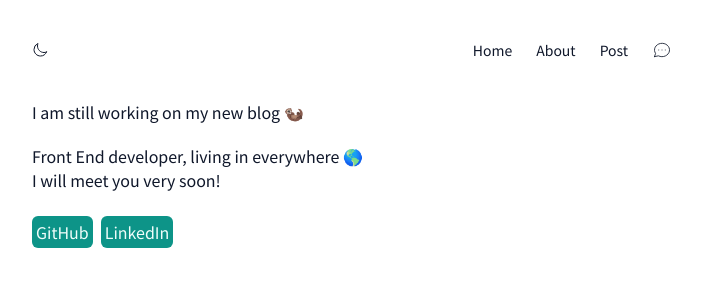
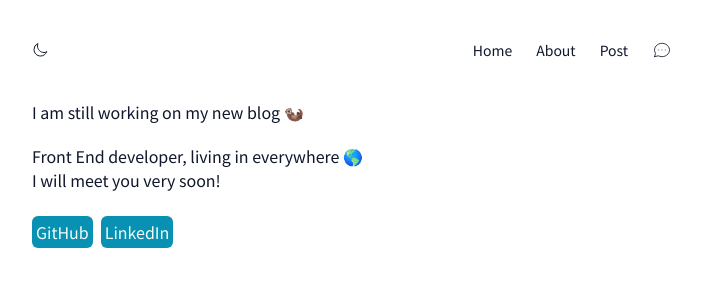
Before and after one commit to tamoimi/tami-dev-blog, a Next.js app: page /about in a window 1280 px wide. Shown: the top 300 px of the page, without its empty margins (288-989 px from the left). Built offline with nearby package versions, Linux system fonts and the light colour scheme.

Commit message:
style: changed button bg

```diff
--- a/app/about/page.tsx
+++ b/app/about/page.tsx
@@ -10,10 +10,10 @@ const About = () => {
           Front End developer, living in everywhere 🌎 <br /> I will meet you very soon!
         </p>
         <div className="flex space-x-2 mt-6">
-          <button type="button" className="bg-teal-600 text-teal-50 p-1 rounded-md hover:bg-teal-500 transition-all">
+          <button type="button" className="bg-cyan-600 text-teal-50 p-1 rounded-md hover:bg-teal-500 transition-all">
             <a href="https://github.com/tamoimi">GitHub</a>
           </button>
-          <button className="bg-teal-600 text-teal-50 p-1 rounded-md  hover:bg-teal-500 transition-all">
+          <button className="bg-cyan-600 text-teal-50 p-1 rounded-md  hover:bg-teal-500 transition-all">
             <a href="https://www.linkedin.com/in/tamiortami/">LinkedIn</a>
           </button>
         </div>
```
